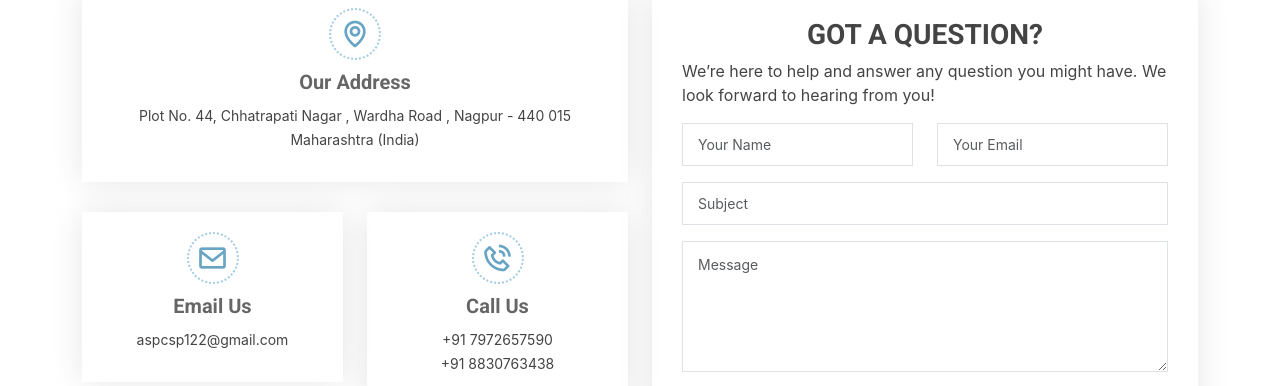
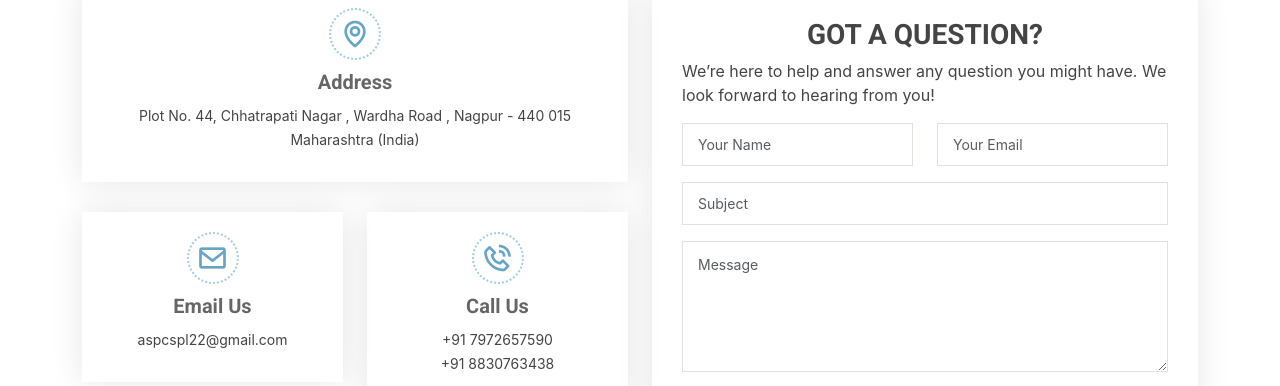
Before and after one commit to MehvishSheikh/asp_website, a React (Create React App) app: page /Contact in a window 1280 px wide. Shown: the part 224-610 px from the top of the page. Built offline with nearby package versions, Linux system fonts and the light colour scheme.

Commit message:
sequence

```diff
--- a/src/components/Contact_page/ContactComponent.js
+++ b/src/components/Contact_page/ContactComponent.js
@@ -37,7 +37,7 @@ const ContactComponent = () => {
               <div className="col-md-12">
                 <div className="info-box">
                   <i className="bx bx-map" />
-                  <h3>Our Address</h3>
+                  <h3>Address</h3>
                   <p>Plot No. 44, Chhatrapati Nagar ,
                                     Wardha Road ,
                                     Nagpur - 440 015 <br/>
@@ -51,7 +51,7 @@ const ContactComponent = () => {
                   <i className="bx bx-envelope" />
                   <h3>Email Us</h3>
                   <p>
-                  aspcsp122@gmail.com
+                  aspcspl22@gmail.com
                   </p>
                 </div>
               </div>
```
